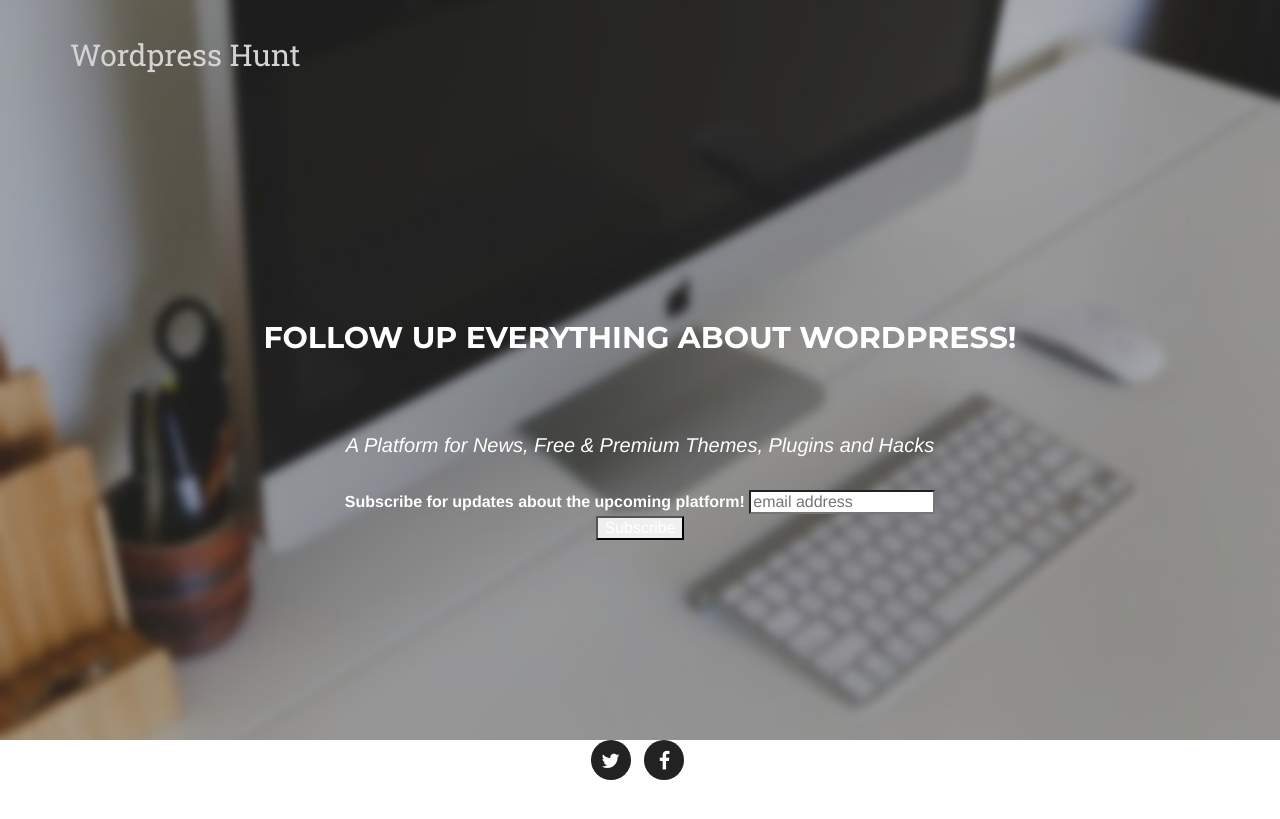
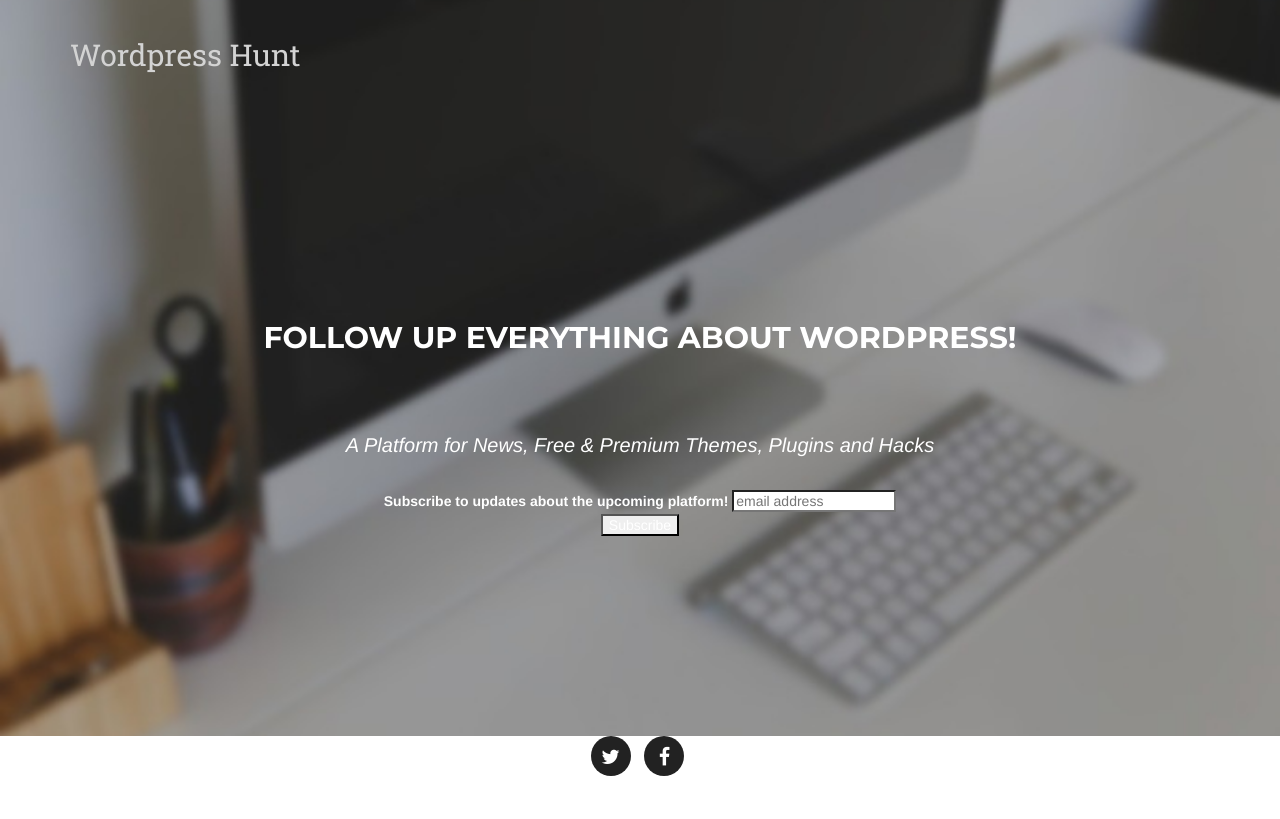
Before and after one commit to whicher/wp, a Jekyll site: the page built from index.html, in a window 1280 px wide. Shown: the top 819 px of the page. Built offline with Jekyll 4.4.1, drawn with Linux system fonts in a browser that asks for light colours; some web fonts are replaced; comment, search, counter and statistics services are not loaded.

Commit message:
Update header.html

```diff
--- a/_includes/header.html
+++ b/_includes/header.html
@@ -36,14 +36,14 @@
                   <!-- Begin MailChimp Signup Form -->
                   <link href="//cdn-images.mailchimp.com/embedcode/horizontal-slim-10_7.css" rel="stylesheet" type="text/css">
                   <style type="text/css">
-                    #mc_embed_signup{background:#fff; clear:left; font:16px Helvetica,Arial,sans-serif; width:100%;}
+                    #mc_embed_signup{background:#fff; clear:left; font:14px Helvetica,Arial,sans-serif; width:100%;}
                     /* Add your own MailChimp form style overrides in your site stylesheet or in this style block.
                        We recommend moving this block and the preceding CSS link to the HEAD of your HTML file. */
                   </style>
                   <div id="mc_embed_signup" style="background-color: transparent;">
                     <form action="//firatdemirel.us2.list-manage.com/subscribe/post?u=c558a2529638a4449014aff4f&amp;id=2da40960cf" method="post" id="mc-embedded-subscribe-form" name="mc-embedded-subscribe-form" class="validate" target="_blank" novalidate>
                         <div id="mc_embed_signup_scroll">
-                      <label for="mce-EMAIL">Subscribe for updates about the upcoming platform!</label>
+                      <label for="mce-EMAIL">Subscribe to updates about the upcoming platform!</label>
                       <input type="email" value="" name="EMAIL" class="email" id="mce-EMAIL" placeholder="email address" required>
                         <!-- real people should not fill this in and expect good things - do not remove this or risk form bot signups-->
                         <div style="position: absolute; left: -5000px;" aria-hidden="true"><input type="text" name="b_c558a2529638a4449014aff4f_2da40960cf" tabindex="-1" value=""></div>
```
